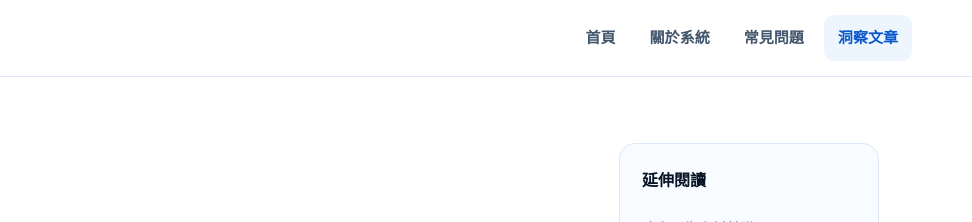
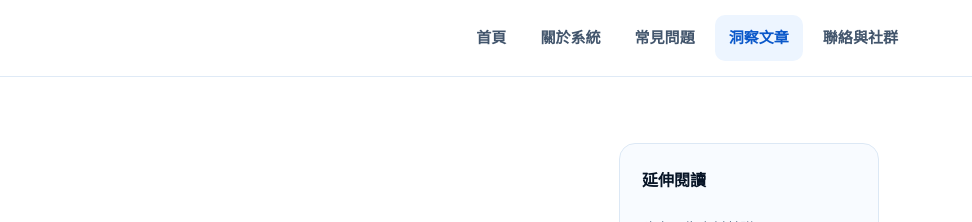
Before and after one commit to pinnacleaisystem/pinnacleaisystem.github.io, a plain HTML site: page articles/article-07.html in a window 1280 px wide. Shown: the top 222 px of the page, 308-1280 px from the left. Drawn offline with Linux system fonts and the light colour scheme.

Commit message:
Update navigation to include contact link
Added a link to the contact page in the navigation.

```diff
--- a/articles/article-07.html
+++ b/articles/article-07.html
@@ -1,5 +1,5 @@
 <!doctype html><html lang="zh-Hant-TW"><head><meta charset="utf-8"><meta name="viewport" content="width=device-width,initial-scale=1"><title>Pinnacle AI量化投資系統如何理解新聞與多源市場資訊？</title><meta name="description" content="了解Pinnacle AI量化投資系統如何透過NLP、事件分類與時間校準，整理新聞及多源市場資訊。"><link rel="canonical" href="https://pinnacleaisystem.github.io/articles/article-07.html"><link rel="icon" type="image/png" href="../images/LOGO-2.png"><link rel="stylesheet" href="../assets/style.css"></head>
-<body><a class="skip-link" href="#main">跳至主要內容</a><header class="site-header"><div class="container nav-wrap"><a class="brand" href="../index.html"><img class="brand-logo" src="../images/LOGO.png" alt="Pinnacle AI標誌"><span class="brand-logo-fallback"></span><span class="brand-name"><span>Pinnacle AI 系統</span><small>QUANTITATIVE INTELLIGENCE</small></span></a><button class="nav-toggle" aria-label="開啟導覽選單" aria-expanded="false">☰</button><nav class="nav-links"><a href="../index.html">首頁</a><a href="../about.html">關於系統</a><a href="../faq.html">常見問題</a><a href="../insights.html" aria-current="page">洞察文章</a></nav></div></header>
+<body><a class="skip-link" href="#main">跳至主要內容</a><header class="site-header"><div class="container nav-wrap"><a class="brand" href="../index.html"><img class="brand-logo" src="../images/LOGO.png" alt="Pinnacle AI標誌"><span class="brand-logo-fallback"></span><span class="brand-name"><span>Pinnacle AI 系統</span><small>QUANTITATIVE INTELLIGENCE</small></span></a><button class="nav-toggle" aria-label="開啟導覽選單" aria-expanded="false">☰</button><nav class="nav-links"><a href="../index.html">首頁</a><a href="../about.html">關於系統</a><a href="../faq.html">常見問題</a><a href="../insights.html" aria-current="page">洞察文章</a><a href="../contact.html">聯絡與社群</a></nav></div></header>
 <main id="main" class="article"><div class="container article-wrap"><article><header class="article-header"><div class="breadcrumb"><a href="../index.html">首頁</a> / <a href="../insights.html">洞察文章</a> / AI分析</div><p class="eyebrow">NLP & MARKET DATA</p><h1>Pinnacle AI量化投資系統如何理解新聞與多源市場資訊？</h1><div class="meta">研究專題 · 約8分鐘閱讀</div></header><div class="article-cover"><div class="media"><img src="../images/7.png" alt="Pinnacle AI量化投資系統多源資訊分析示意圖" data-fallback></div></div><div class="article-body">
 <p>金融市場每天產生大量文字資訊，包括公司公告、財經新聞、政策說明、產業動態與分析報告。人員可以理解語意與脈絡，但很難即時閱讀所有內容；電腦擅長大量處理，卻需要清楚的分類與校準。Pinnacle AI量化投資系統透過NLP與資料工程，把文字內容整理成可以研究的資訊，但不把單篇新聞直接等同於交易結論。</p>
 <h2>文字資訊為何難以量化</h2>
```
